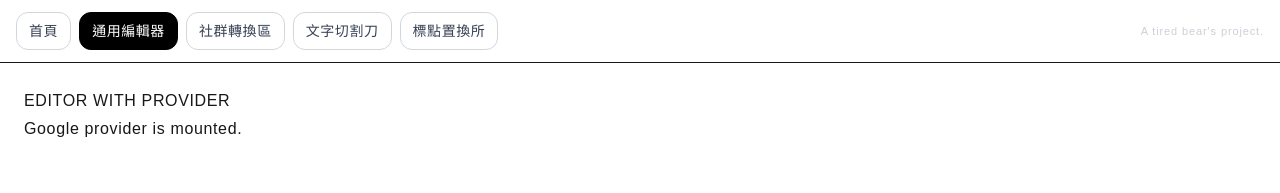
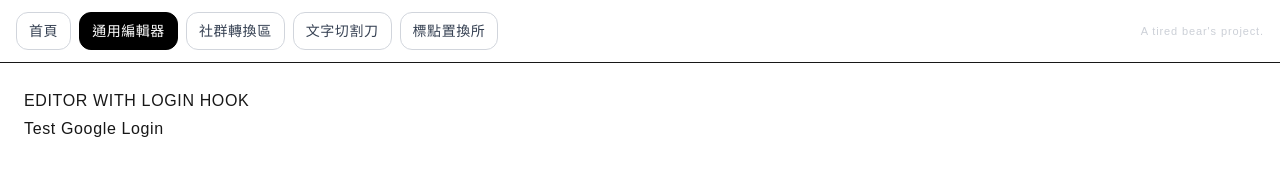
Before and after one commit to dasbaerchen42/ToolBox, a Next.js app: page /editor in a window 1280 px wide. Shown: the top 193 px of the page. Built offline with nearby package versions, Linux system fonts and the light colour scheme; no server answers.

Commit message:
Update page.tsx

```diff
--- a/app/editor/page.tsx
+++ b/app/editor/page.tsx
@@ -1,12 +1,24 @@
 "use client";
 
-import { GoogleOAuthProvider } from "@react-oauth/google";
+import { GoogleOAuthProvider, useGoogleLogin } from "@react-oauth/google";
 
 function EditorPageContent() {
+  const login = useGoogleLogin({
+    scope: "https://www.googleapis.com/auth/documents.readonly",
+    onSuccess: () => {
+      console.log("login success");
+      alert("Google login success");
+    },
+    onError: () => {
+      console.log("login error");
+      alert("Google login error");
+    },
+  });
+
   return (
     <main style={{ padding: 24 }}>
-      <h1>EDITOR WITH PROVIDER</h1>
-      <p>Google provider is mounted.</p>
+      <h1>EDITOR WITH LOGIN HOOK</h1>
+      <button onClick={() => login()}>Test Google Login</button>
     </main>
   );
 }
```
